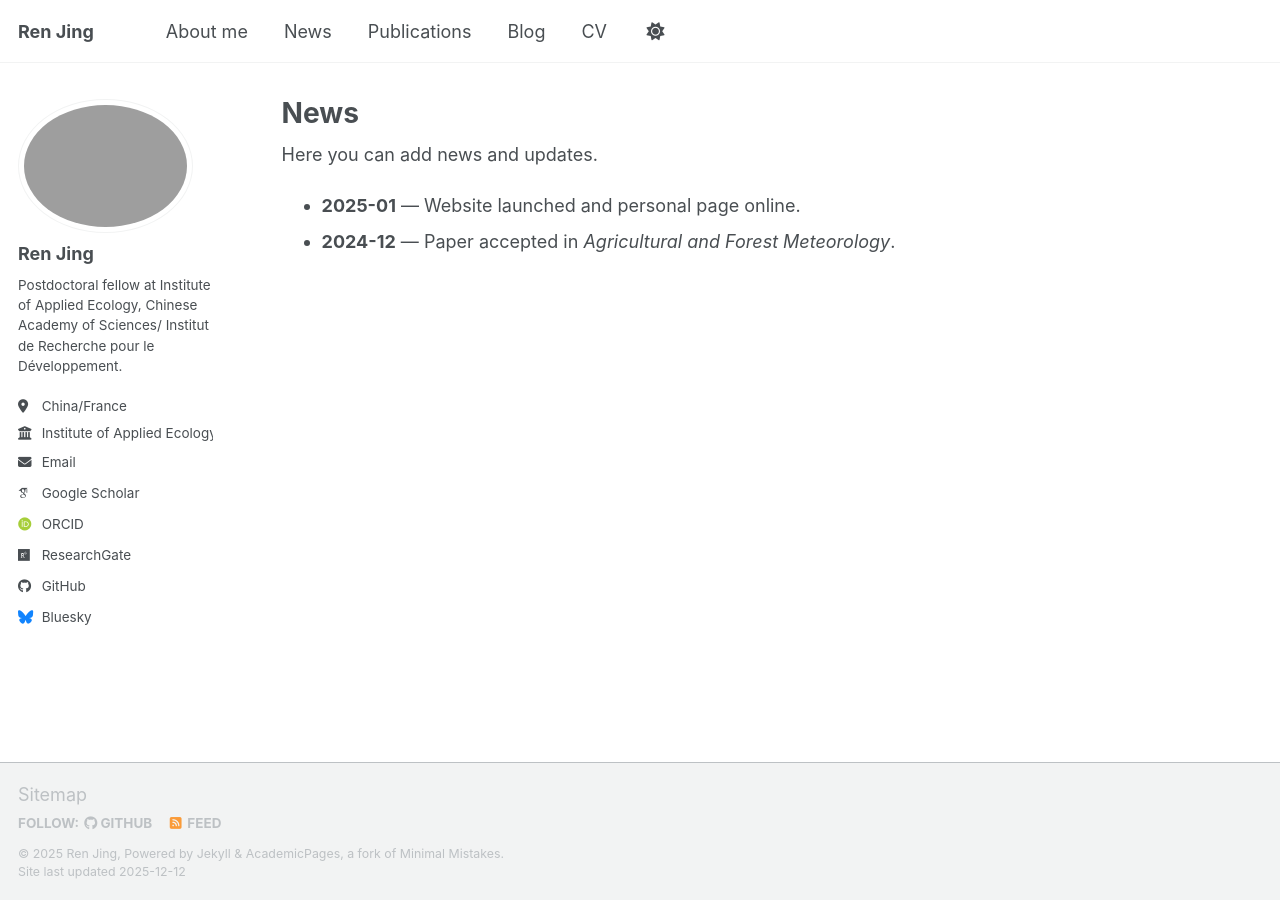
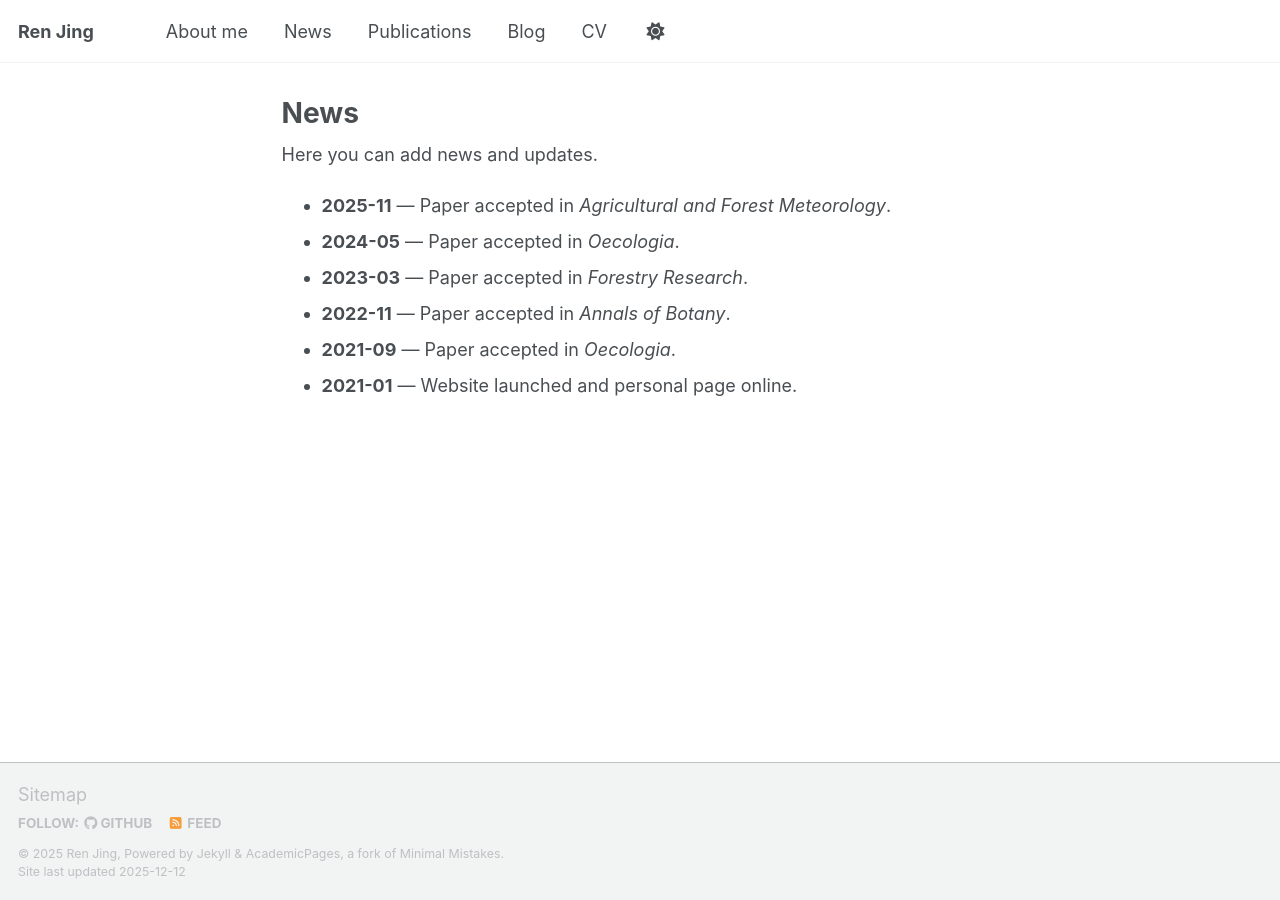
Before and after one commit to Renjing1009/Renjing1009.github.io, a Jekyll site: the page built from _pages/news.md, in a window 1280 px wide. Built offline with Jekyll 4.4.1, drawn with Linux system fonts in a browser that asks for light colours; some web fonts are replaced; a script bundle is joined from its source files by our own code; library files that are not in the unit come from our copies.

Commit message:
Update news.md

```diff
--- a/_pages/news.md
+++ b/_pages/news.md
@@ -2,10 +2,14 @@
 layout: single
 title: "News"
 permalink: /news/
-author_profile: true
+author_profile: false
 ---
 
 Here you can add news and updates.
 
-- **2025-01** &mdash; Website launched and personal page online.
-- **2024-12** &mdash; Paper accepted in *Agricultural and Forest Meteorology*.
+- **2025-11** &mdash; Paper accepted in *Agricultural and Forest Meteorology*.
+- **2024-05** &mdash; Paper accepted in *Oecologia*.
+- **2023-03** &mdash; Paper accepted in *Forestry Research*.
+- **2022-11** &mdash; Paper accepted in *Annals of Botany*.
+- **2021-09** &mdash; Paper accepted in *Oecologia*.
+- **2021-01** &mdash; Website launched and personal page online.
```
